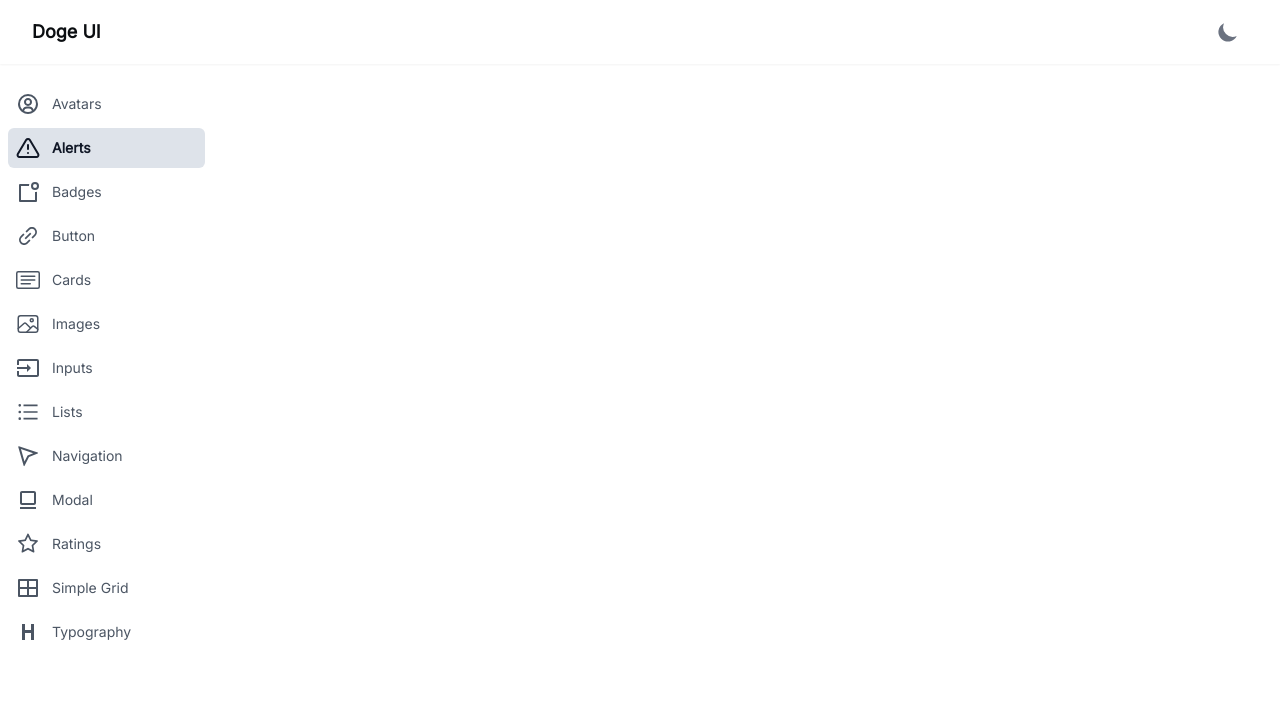
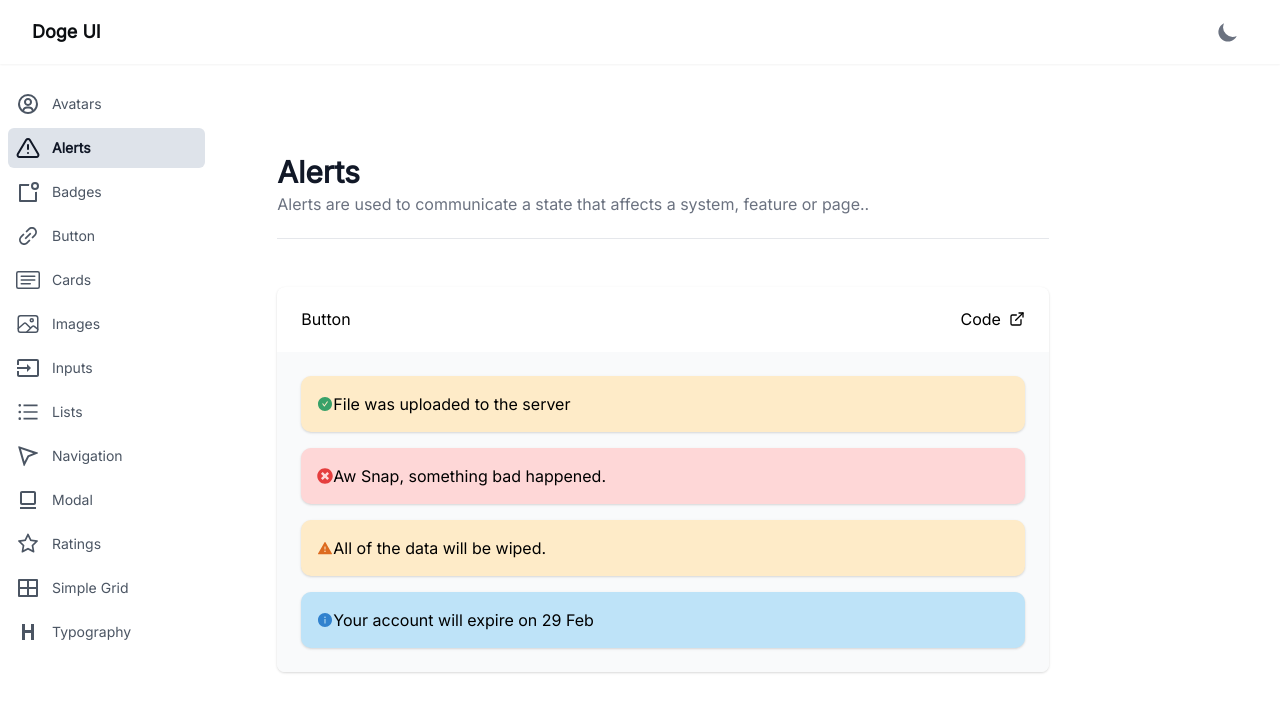
Before and after one commit to OmkarK45/component-lib, a React (Create React App) app: page /alerts in a window 1280 px wide. Shown: the top 712 px of the page. Built offline with nearby package versions, Linux system fonts and the light colour scheme.

Commit message:
Add : Alerts

```diff
--- a/src/App.js
+++ b/src/App.js
@@ -5,6 +5,7 @@ import Wrapper from "./components/Layout/Wrapper"
 import Buttons from "./lib/Buttons/ButtonsWrapper"
 import Component from "./components/Component/Component"
 import AvatarWrapper from "./lib/Avatar/AvatarWrapper"
+import AlertsWrapper from "./lib/Alerts/AlertsWrapper"
 
 export default function App() {
   return (
@@ -45,6 +46,15 @@ export default function App() {
                 </Wrapper>
               )}
             />
+            <Route
+              path="/alerts"
+              exact
+              render={(routeProps) => (
+                <Wrapper>
+                  <AlertsWrapper />
+                </Wrapper>
+              )}
+            />
           </Layout>
         </Switch>
       </Router>
--- /dev/null
+++ b/src/lib/Alerts/Alerts.jsx
@@ -0,0 +1,27 @@
+import {
+  AiFillWarning,
+  AiFillInfoCircle,
+  AiFillCheckCircle,
+} from "react-icons/ai"
+import { FaTimesCircle } from "react-icons/fa"
+
+const Alert = ({ code, style }) => {
+  return (
+    <div className="flex flex-col  space-y-4">
+      <div style={{ ...style.commonStyles, ...style.successAlert }}>
+        <AiFillCheckCircle fill="#38A169" /> File was uploaded to the server
+      </div>
+      <div style={{ ...style.commonStyles, ...style.errorAlert }}>
+        <FaTimesCircle fill="#E53E3E" /> Aw Snap, something bad happened.
+      </div>
+      <div style={{ ...style.commonStyles, ...style.warningAlert }}>
+        <AiFillWarning fill="#DD6B20" /> All of the data will be wiped.
+      </div>
+      <div style={{ ...style.commonStyles, ...style.infoAlert }}>
+        <AiFillInfoCircle fill="#3182CE" /> Your account will expire on 29 Feb
+      </div>
+    </div>
+  )
+}
+
+export default Alert
--- /dev/null
+++ b/src/lib/Alerts/AlertsWrapper.jsx
@@ -0,0 +1,51 @@
+import ComponentHolder from "../../components/Container/ComponentHolder"
+import SectionHeader from "../../components/Section/SectionHeader"
+import Alert from "./Alerts"
+
+const AlertsWrapper = () => {
+  const commonStyles = {
+    padding: "1rem",
+    borderRadius: "10px",
+    boxShadow:
+      "0 1px 3px 0 rgba(0, 0, 0, 0.1), 0 1px 2px 0 rgba(0, 0, 0, 0.06)",
+    display: "flex",
+    alignItems: "center",
+  }
+  const iconSize = {
+    fontSize: "2rem",
+  }
+  const successAlert = {
+    backgroundColor: "#FEEBC8",
+  }
+  const errorAlert = {
+    backgroundColor: "#FED7D7",
+  }
+  const warningAlert = {
+    backgroundColor: "#FEEBC8",
+  }
+  const infoAlert = {
+    backgroundColor: "#BEE3F8",
+  }
+  return (
+    <div>
+      <SectionHeader
+        title="Alerts"
+        description="Alerts are used to communicate a state that affects a system, feature or page.."
+      />
+      <ComponentHolder title="Button" code={commonStyles}>
+        <Alert
+          style={{
+            commonStyles,
+            successAlert,
+            errorAlert,
+            warningAlert,
+            infoAlert,
+            iconSize,
+          }}
+        />
+      </ComponentHolder>
+    </div>
+  )
+}
+
+export default AlertsWrapper
```
